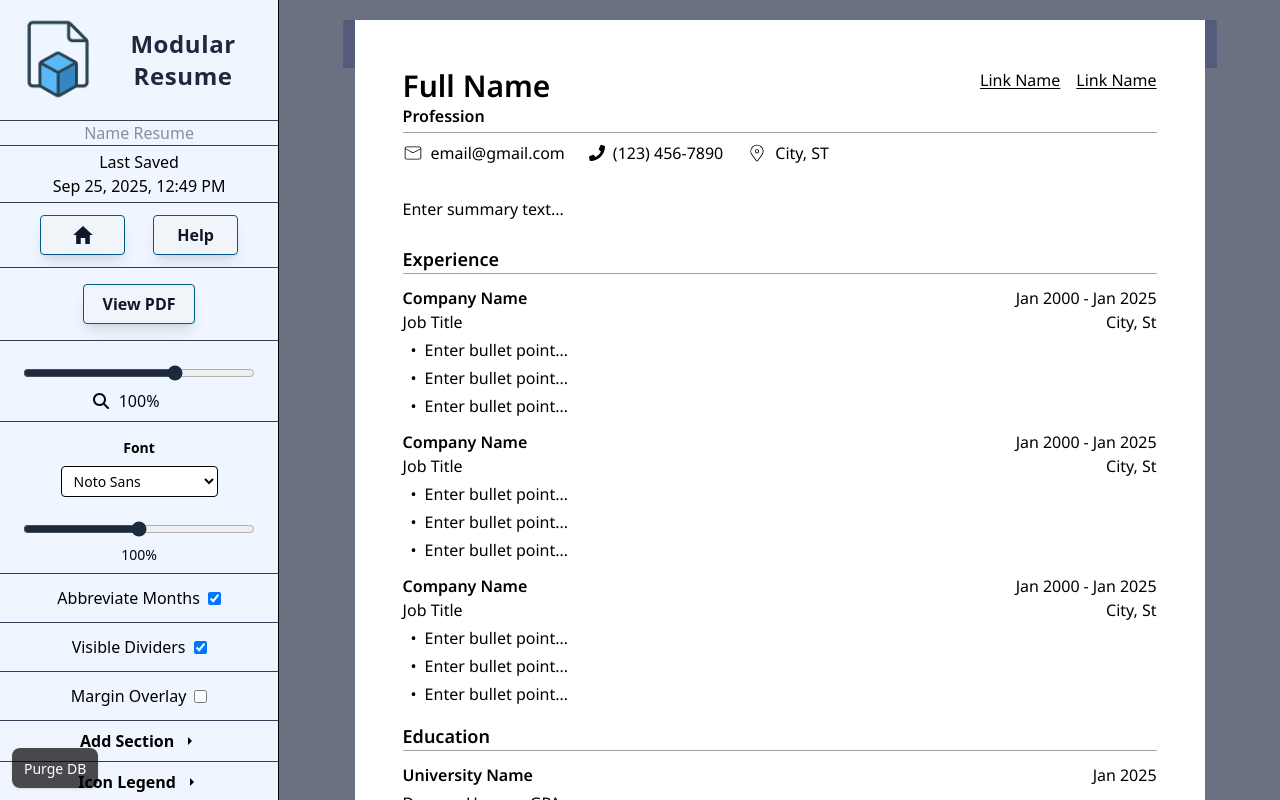
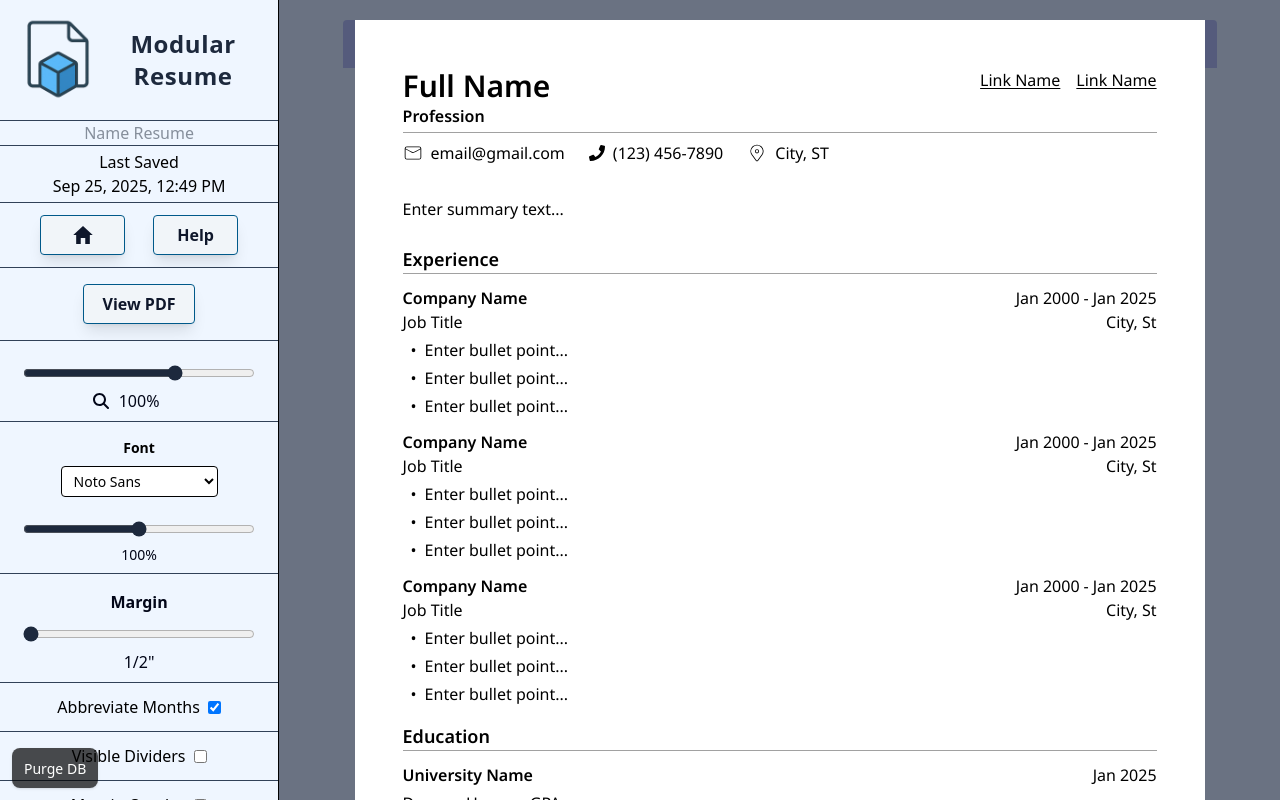
Before and after one commit to Tarrega88/modular-resume-2, a React (Vite) app: page / in a window 1280 px wide. Both pictures are taken after a click on the button "Create New Resume". Built offline with nearby package versions, Linux system fonts and the light colour scheme.

Commit message:
added margin choices

```diff
--- a/src/components/ComponentDropdown.tsx
+++ b/src/components/ComponentDropdown.tsx
@@ -48,7 +48,10 @@ function ComponentDropdown({
 
   const [searchText, setSearchText] = useState("");
   const dispatch = useDispatch();
-  const { data } = useSelector((state: RootState) => state.resume);
+  const { data, resumeMetaData, currentResumeId } = useSelector(
+    (state: RootState) => state.resume
+  );
+  const { margin } = resumeMetaData[currentResumeId];
   const dataType = kindToData[selectedKind];
   const options = data[dataType];
 
@@ -164,6 +167,8 @@ function ComponentDropdown({
   const addButtonStyle = dropdownIsReplace ? offStyle : onStyle;
   const replaceButtonStyle = dropdownIsReplace ? onStyle : offStyle;
 
+  const widthStyle = { 48: 754, 72: 706, 96: 658 };
+
   return (
     <div
       tabIndex={-1}
@@ -172,9 +177,13 @@ function ComponentDropdown({
         if (next && e.currentTarget.contains(next)) return;
         setIsExpanded(false);
       }}
-      className="text-base w-[754px]"
+      className="text-base"
+      style={{ width: widthStyle[margin] }}
     >
-      <div className="w-[754px] bg-slate-800 overflow-scroll p-1 rounded-sm absolute z-50 translate-x-[28px]">
+      <div
+        className=" bg-slate-800 overflow-scroll p-1 rounded-sm absolute z-50"
+        style={{ width: widthStyle[margin] }}
+      >
         <div className="flex justify-between px-2 text-slate-50 h-10 items-center">
           <div className="flex gap-6">
             <div className="font-bold">Mode:</div>
--- a/src/components/GenerateResumeButton.tsx
+++ b/src/components/GenerateResumeButton.tsx
@@ -35,6 +35,7 @@ type RenderProps = {
 };
 
 const newResumeRenderItems: RenderProps[] = [
+  { kind: "divider" },
   { kind: "userInfo" },
   { kind: "summary" },
   { kind: "sectionHeader", text: "Experience" },
--- a/src/components/SideResume.tsx
+++ b/src/components/SideResume.tsx
@@ -8,13 +8,19 @@ export default function SideResume({
 }: {
   contentRef: React.RefObject<HTMLDivElement>;
 }) {
-  const { scale, overlayMarginGuides } = useSelector(
-    (s: RootState) => s.resume
-  );
+  const { scale, overlayMarginGuides, resumeMetaData, currentResumeId } =
+    useSelector((s: RootState) => s.resume);
   const s = scale / 100;
 
   const PAGE_W = 850;
   const PAGE_H = 1100;
+
+  const MARGIN = resumeMetaData[currentResumeId].margin;
+
+  //TODO 9/25/2025: add page margin to types & slice per resume
+  //temp for testing:
+
+  const overlaySize = MARGIN * 2;
 
   const [rawH, setRawH] = useState(PAGE_H);
 
@@ -47,11 +53,11 @@ export default function SideResume({
           backgroundImage: `linear-gradient(
       to bottom,
       rgba(0,0,100,0.2) 0,
-      rgba(0,0,100,0.2) ${96 * s}px,
-      transparent ${96 * s}px
+      rgba(0,0,100,0.2) ${overlaySize * s}px,
+      transparent ${overlaySize * s}px
     )`,
           backgroundSize: `100% ${1100 * s}px`,
-          backgroundPosition: `0 ${1052 * s}px`,
+          backgroundPosition: `0 ${(1100 - MARGIN) * s}px`,
           backgroundRepeat: "repeat-y",
         }}
       />
--- a/src/components/SideResumeInner.tsx
+++ b/src/components/SideResumeInner.tsx
@@ -4,15 +4,14 @@ import { RootState } from "../state/store";
 import ResumeItemRenderer from "./ResumeItemRenderer";
 import Draggable from "./wrappers/Draggable";
 
-export const pageMargin = 48;
 export const pageWidth = 850;
 export const pageHeight = 1100;
-export const widthWithoutMargin = pageWidth - pageMargin * 2;
 
 export default function SideResumeInner() {
   const resumeState = useSelector((s: RootState) => s.resume);
   const currentResume = resumeState.currentResumeId;
   const renderOrder = resumeState.resumes[currentResume] ?? [];
+  const MARGIN = resumeState.resumeMetaData[currentResume].margin;
 
   const ref = useRef<HTMLDivElement | null>(null);
   useLayoutEffect(() => {
@@ -32,13 +31,12 @@ export default function SideResumeInner() {
         width: `${pageWidth}px`,
         minHeight: `${pageHeight}px`,
         lineHeight: 1.4,
-        paddingLeft: `${pageMargin}px`,
-        paddingRight: `${pageMargin}px`,
-        paddingBottom: `${replaceIsOpen ? pageMargin * 10 : 0}px`,
+        paddingLeft: `${MARGIN}px`,
+        paddingRight: `${MARGIN}px`,
+        paddingBottom: `${replaceIsOpen ? MARGIN * 10 : 0}px`,
         overflow: "hidden",
       }}
     >
-      <div className="h-[48px]" />
       {renderOrder.map((e: any, i: number) => (
         <Draggable
           key={e.id}
--- a/src/components/builderColumn/BuilderColumn.tsx
+++ b/src/components/builderColumn/BuilderColumn.tsx
@@ -19,6 +19,7 @@ import { useNavigate } from "react-router-dom";
 import HelpContainer from "./HelpContainer";
 import HintBox from "./HintBox";
 import LastSaved from "./LastSaved";
+import MarginSlider from "./MarginSlider";
 
 export default function BuilderColumn({ onPrint }: { onPrint: () => void }) {
   const dispatch = useDispatch();
@@ -65,6 +66,7 @@ export default function BuilderColumn({ onPrint }: { onPrint: () => void }) {
           <FaMagnifyingGlass />
         </Slider>
         <FontPicker />
+        <MarginSlider />
         <ToggleMonthDisplay />
         <ShowDividerToggle />
         <MarginOverlayToggle />
--- /dev/null
+++ b/src/components/builderColumn/MarginSlider.tsx
@@ -0,0 +1,44 @@
+import { useDispatch, useSelector } from "react-redux";
+import { RootState } from "@/state/store";
+import { editMargin } from "@/state/resumeSlice";
+
+export default function MarginSlider() {
+  const { resumeMetaData, currentResumeId } = useSelector(
+    (state: RootState) => state.resume
+  );
+  const { margin } = resumeMetaData[currentResumeId];
+  const dispatch = useDispatch();
+
+  function handleSetMargin(e: number) {
+    if (e !== 48 && e !== 72 && e !== 96) return;
+    dispatch(editMargin({ margin: e }));
+  }
+
+  const inches = {
+    48: '1/2"',
+    72: '3/4"',
+    96: '1"',
+  };
+
+  return (
+    <div className="bg-blue-50">
+      <div
+        className={`w-full flex items-center flex-col gap-2 text-slate-950 pb-2 pt-3`}
+      >
+        <div className="w-full text-center py-1 font-semibold">Margin</div>
+        <input
+          className="accent-slate-800 cursor-pointer w-5/6"
+          type="range"
+          onChange={(e) => handleSetMargin(Number(e.target.value))}
+          min={48}
+          max={96}
+          step={24}
+          value={margin}
+        />
+        <div className="flex items-center gap-2 relative w-full justify-center">
+          <div>{inches[margin]}</div>
+        </div>
+      </div>
+    </div>
+  );
+}
--- a/src/components/wrappers/RelativeAbsLeft.tsx
+++ b/src/components/wrappers/RelativeAbsLeft.tsx
@@ -25,7 +25,7 @@ function RelativeAbsLeft({
   return (
     <div
       style={{ width: pageWidth }}
-      className="-translate-x-[48px] relative"
+      className="-translate-x-[48px] relative print:hidden"
       onClick={(e) => e.stopPropagation()}
     >
       <div
--- a/src/components/wrappers/RelativeAbsRight.tsx
+++ b/src/components/wrappers/RelativeAbsRight.tsx
@@ -1,4 +1,6 @@
 import { pageWidth } from "@/components/SideResumeInner";
+import { RootState } from "@/state/store";
+import { useSelector } from "react-redux";
 //Note: add the className "group" to any parent of this
 function RelativeAbsRight({
   children,
@@ -22,12 +24,24 @@ function RelativeAbsRight({
     low: 60,
   };
 
+  const { resumeMetaData, currentResumeId } = useSelector(
+    (state: RootState) => state.resume
+  );
+
+  const { margin } = resumeMetaData[currentResumeId];
+
+  const marginStyle =
+    margin === 96
+      ? "-translate-x-[96px]"
+      : margin === 72
+      ? "-translate-x-[48px]"
+      : "";
+
   return (
     <div
       style={{ width: pageWidth }}
-      className="relative"
+      className={`relative ${marginStyle} print:hidden`}
       tabIndex={-1}
-      // className="-translate-x-[48px]"
     >
       <div
         style={{
--- a/src/state/resumeSlice.ts
+++ b/src/state/resumeSlice.ts
@@ -17,7 +17,7 @@ export const prevJobDefault: PrevJobProps = { id: "0", kind: "prevJob", companyN
 
 const initialState: ResumeState = {
     resumeMetaData: {},
-    showDividers: true,
+    showDividers: false,
     overlayMarginGuides: false,
     scale: 100,
     dropdownIsReplace: false,
@@ -250,10 +250,11 @@ const resumeSlice = createSlice({
 
             const originalName = state.resumeMetaData[originalId].resumeName;
             const originalTime = state.resumeMetaData[originalId].createdAt;
+            const originalMargin = state.resumeMetaData[originalId].margin;
             const newName = originalName.length && !originalName.includes("Copy") ? `Copy of ${originalName}` : `Copy of resume created on ${(originalTime)}`
 
             state.resumeMetaData[newId] = {
-                resumeName: newName, resumeId: newId, createdAt: now,
+                resumeName: newName, resumeId: newId, createdAt: now, margin: originalMargin
             }
 
             for (const item of state.resumes[originalId]) {
@@ -281,7 +282,7 @@ const resumeSlice = createSlice({
             const now = new Date(Date.now());
 
             state.resumeMetaData[action.payload] = {
-                resumeName: "", resumeId: action.payload, createdAt: formatDate(now),
+                resumeName: "", resumeId: action.payload, createdAt: formatDate(now), margin: 48,
             }
         },
         changeMonthType(state, action: PayloadAction<"short" | "long">) {
@@ -292,10 +293,14 @@ const resumeSlice = createSlice({
             if (state.currentResumeId === id) state.currentResumeId = "";
             delete state.resumeMetaData[id];
             delete state.resumes[id];
+        },
+        editMargin(state, action: PayloadAction<{ margin: 48 | 72 | 96 }>) {
+            const { currentResumeId } = state;
+            state.resumeMetaData[currentResumeId].margin = action.payload.margin;
         }
 
     },
 });
 
-export const { hydrate, setCurrentResume, editBulletPoint, changeBulletPoint, removeResumeItem, setDragToIndex, setDragFromIndex, dragResumeItem, setDragHigher, addResumeItem, addBulletData, addEducationData, addPrevJobData, createEmptyResume, updatePrevJobField, setScale, editUserInfo, editSkills, dragSkill, editSkillCategory, setShowCategory, editSectionHeader, addSkillData, duplicateSection, addSectionHeaderData, addSummaryData, editSummary, editUserLink, toggleUserBool, toggleSectionHeaderUnderline, editEducationDate, editEducationString, addUserLink, copyResume, addProjectData, editProjectString, editProjectBool, replaceResumeItem, addUserInfoData, addResumeItemAt, editDividerNumber, addDividerData, toggleDropdownIsReplace, toggleOverlayMarginGuides, toggleShowDividers, changeResumeName, generateMetaData, changeMonthType, deleteResume } = resumeSlice.actions;
+export const { hydrate, setCurrentResume, editBulletPoint, changeBulletPoint, removeResumeItem, setDragToIndex, setDragFromIndex, dragResumeItem, setDragHigher, addResumeItem, addBulletData, addEducationData, addPrevJobData, createEmptyResume, updatePrevJobField, setScale, editUserInfo, editSkills, dragSkill, editSkillCategory, setShowCategory, editSectionHeader, addSkillData, duplicateSection, addSectionHeaderData, addSummaryData, editSummary, editUserLink, toggleUserBool, toggleSectionHeaderUnderline, editEducationDate, editEducationString, addUserLink, copyResume, addProjectData, editProjectString, editProjectBool, replaceResumeItem, addUserInfoData, addResumeItemAt, editDividerNumber, addDividerData, toggleDropdownIsReplace, toggleOverlayMarginGuides, toggleShowDividers, changeResumeName, generateMetaData, changeMonthType, deleteResume, editMargin } = resumeSlice.actions;
 export default resumeSlice.reducer;
--- a/src/state/types.ts
+++ b/src/state/types.ts
@@ -100,6 +100,7 @@ export type ResumeMetaDataProps = {
     resumeName: string;
     resumeId: string;
     createdAt: string;
+    margin: 48 | 72 | 96;
 }
 
 export type ResumeState = {
```
